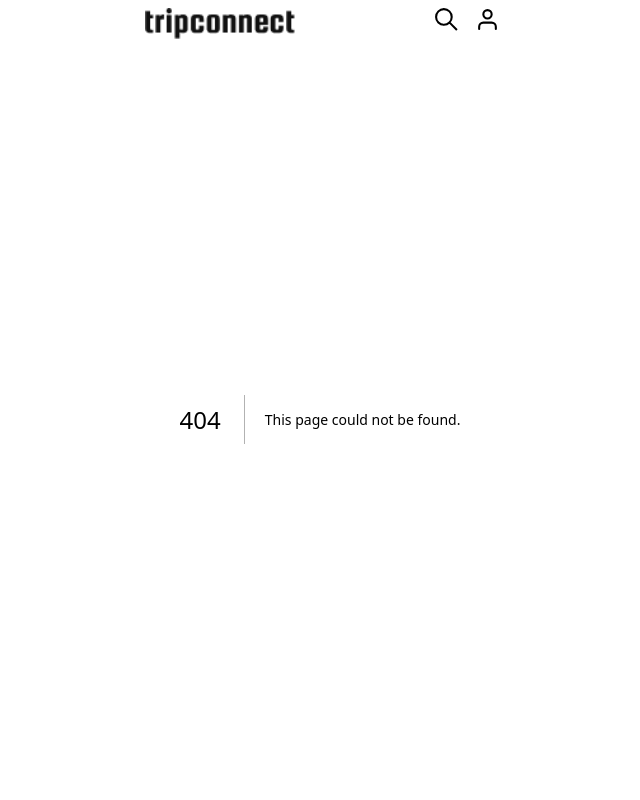
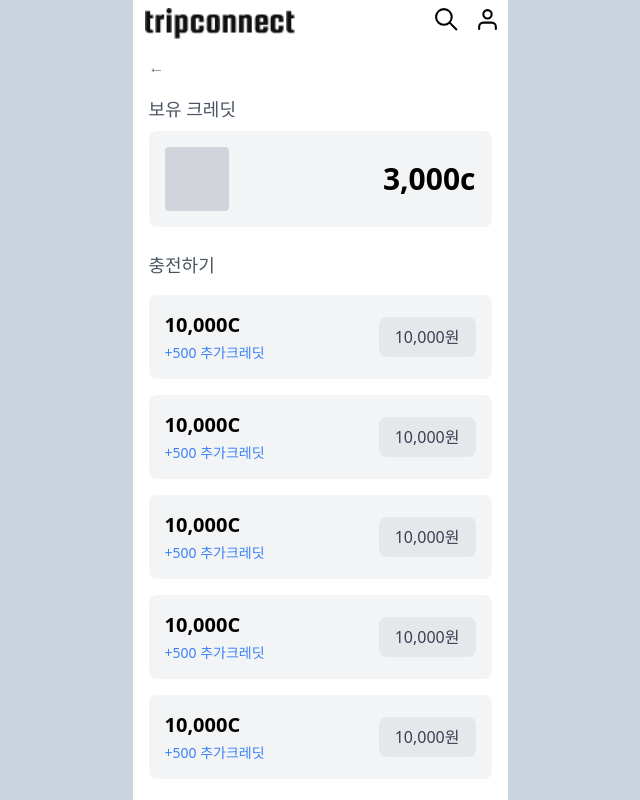
Before and after one commit to DevIruka/trip-connect, a Next.js app: page /mypage/credit in a window 1280 px wide. Before the commit this address had no page. Shown: the whole page, without its empty margins (320-960 px from the left). Built offline with nearby package versions, Linux system fonts and the light colour scheme.

Commit message:
✨ credit UI 생성

```diff
--- /dev/null
+++ b/src/app/mypage/credit/page.tsx
@@ -0,0 +1,48 @@
+'use client';
+
+import React from 'react';
+
+const CreditPage: React.FC = () => {
+  return (
+    <div className="p-4 bg-white h-screen">
+      {/* 상단 제목 및 뒤로가기 */}
+      <div className="flex items-center mb-4">
+        <button className="text-gray-500">
+          ←
+        </button>
+      </div>
+
+      {/* 보유 크레딧 */}
+      <div className="mb-6">
+        <h2 className="text-gray-600 text-lg font-medium mb-2">보유 크레딧</h2>
+        <div className="bg-gray-100 rounded-lg p-4 flex items-center justify-between">
+          <div className="w-16 h-16 bg-gray-300 rounded" />
+          <p className="text-3xl font-bold">3,000c</p>
+        </div>
+      </div>
+
+      {/* 충전하기 */}
+      <h2 className="text-gray-600 text-lg font-medium mb-4">충전하기</h2>
+      <div className="space-y-4">
+        {Array.from({ length: 5 }).map((_, idx) => (
+          <div
+            key={idx}
+            className="bg-gray-100 rounded-lg p-4 flex items-center justify-between"
+          >
+            <div>
+              <p className="text-xl font-bold">10,000C</p>
+              <p className="text-blue-500 text-sm font-medium mt-1">
+                +500 추가크레딧
+              </p>
+            </div>
+            <button className="bg-gray-200 text-gray-700 font-medium px-4 py-2 rounded-lg">
+              10,000원
+            </button>
+          </div>
+        ))}
+      </div>
+    </div>
+  );
+};
+
+export default CreditPage;
```
